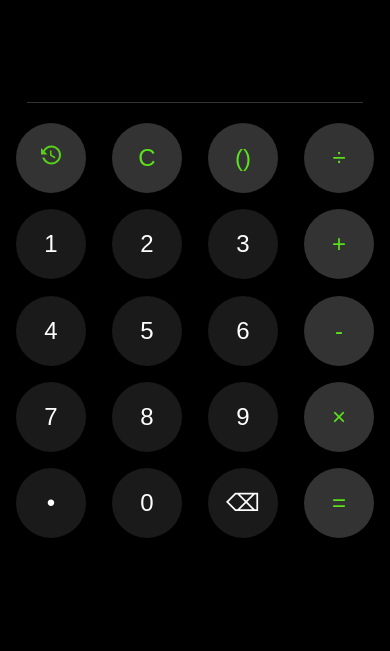
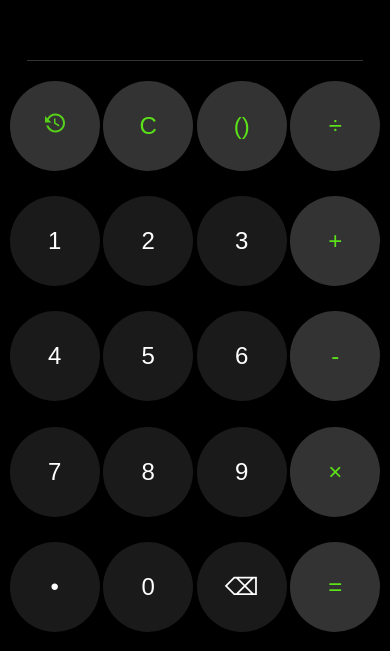
Before and after one commit to jake15462/Calculator-latest, a plain HTML site: page index.html in a window 390 px wide. Shown: the part 193-844 px from the top of the page. Drawn offline with Linux system fonts and the light colour scheme.

Commit message:
📱 💄 improved styling/responsiveness

```diff
--- a/calculator.css
+++ b/calculator.css
@@ -24,7 +24,7 @@ body {
   display: grid;
   grid-template-columns: auto auto auto auto;
   gap: 10px;
-  height: 50dvh;
+  height: 60dvh;
   width: 100%;
 }
 
@@ -77,11 +77,11 @@ svg g {
   color: rgb(91, 226, 24);
 }
 
-@media screen and (max-width: 560px) {
+@media screen and (max-width: 600px) {
   button {
     border-radius: 50%;
-    width: 70px;
-    height: 70px;
+    width: 90px;
+    height: 90px;
     position: relative;
     left: 50%;
     transform: translateX(-50%);
@@ -89,6 +89,18 @@ svg g {
     border: none;
     color: #fff;
   }
+
+  .btn-container {
+    gap: 0;
+    row-gap: 5%;
+  }
+}
+
+@media screen and (max-height: 400px) {
+  .calculator__inner {
+    display: flex;
+    flex-direction: row;
+  }
 }
 
 .history-main-container {
```
